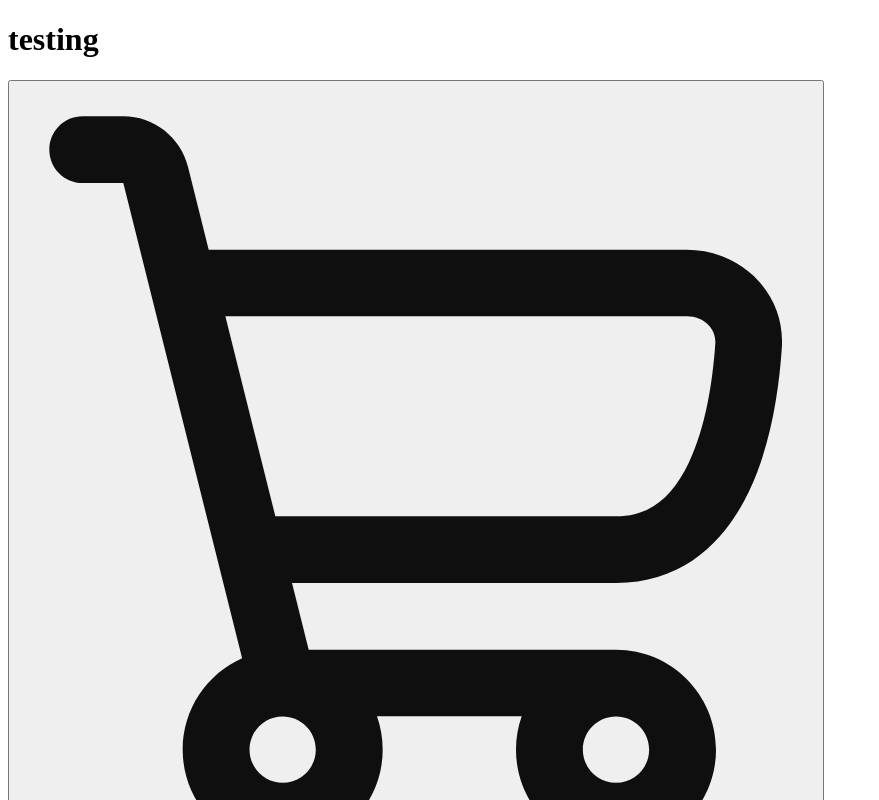
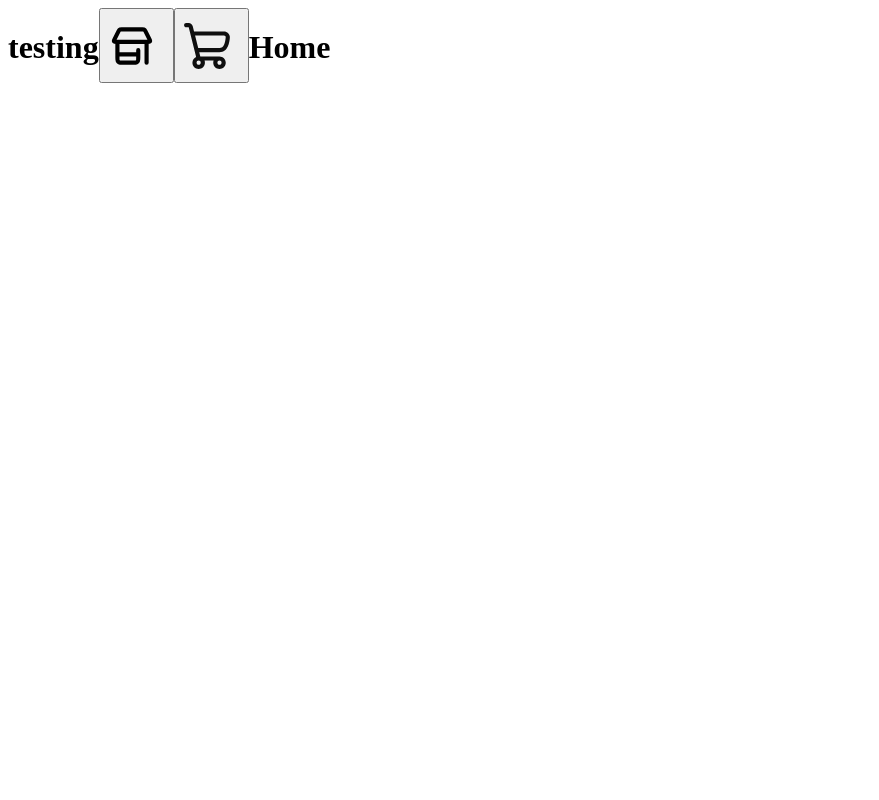
Before and after one commit to biscake/shopping-cart, a React (Vite) app: page / in a window 1280 px wide. Shown: the top 800 px of the page, without its empty margins (0-879 px from the left). Built offline with nearby package versions, Linux system fonts and the light colour scheme.

Commit message:
Added: css module for navbar Added: shop now button for navbar

```diff
--- a/src/components/Navbar/Navbar.jsx
+++ b/src/components/Navbar/Navbar.jsx
@@ -1,11 +1,14 @@
 import Button from "../Utilities/Button";
-import shoppingCart from "../assets/Navbar/shopping-cart.svg";
+import shoppingCartImg from "../assets/Navbar/shopping-cart.svg";
+import shopImg from "../assets/Navbar/shop.svg";
+import styles from "./Navbar.module.css";
 
 const Navbar = () => {
   return (
-    <>
-      <Button type="button" src={shoppingCart} />
-    </>
+    <div style={styles}>
+      <Button type="button" src={shopImg} content="Shop Now"/>
+      <Button type="button" src={shoppingCartImg} content="Shopping Cart"/>
+    </div>
   )
 }
 
--- /dev/null
+++ b/src/components/Navbar/Navbar.module.css
@@ -0,0 +1,39 @@
+div {
+  display: flex;
+}
+
+button {
+  /* display: flex; */
+  /* grid-template-columns: 1fr max-content; */
+  align-items: center;
+  width: 75px;
+  height: 75px;
+  overflow: hidden;
+  transition: all 0.5s ease-in-out;
+}
+
+span {
+  display: none;
+  color: green;
+  opacity: 0;
+  float: right;
+}
+
+button:hover {
+  span {
+    visibility: visible;
+    opacity: 1;
+    display: block;
+  }
+  /* width: 250px; */
+}
+
+img {
+  float: left;
+  width: 50px;
+  height: 50px;
+}
+
+@keyframes open {
+
+}
--- a/src/components/Utilities/Button.jsx
+++ b/src/components/Utilities/Button.jsx
@@ -2,8 +2,8 @@ const Button = ({type = "button", content, src = ""}) => {
   return (
     <>
       <button type={type}>
-        {content}
         <img src={src} alt=""/>
+        <span>{content}</span>
       </button>
     </>
   )
```
Also changed, not shown: src/components/assets/Navbar/shop.svg (added).
